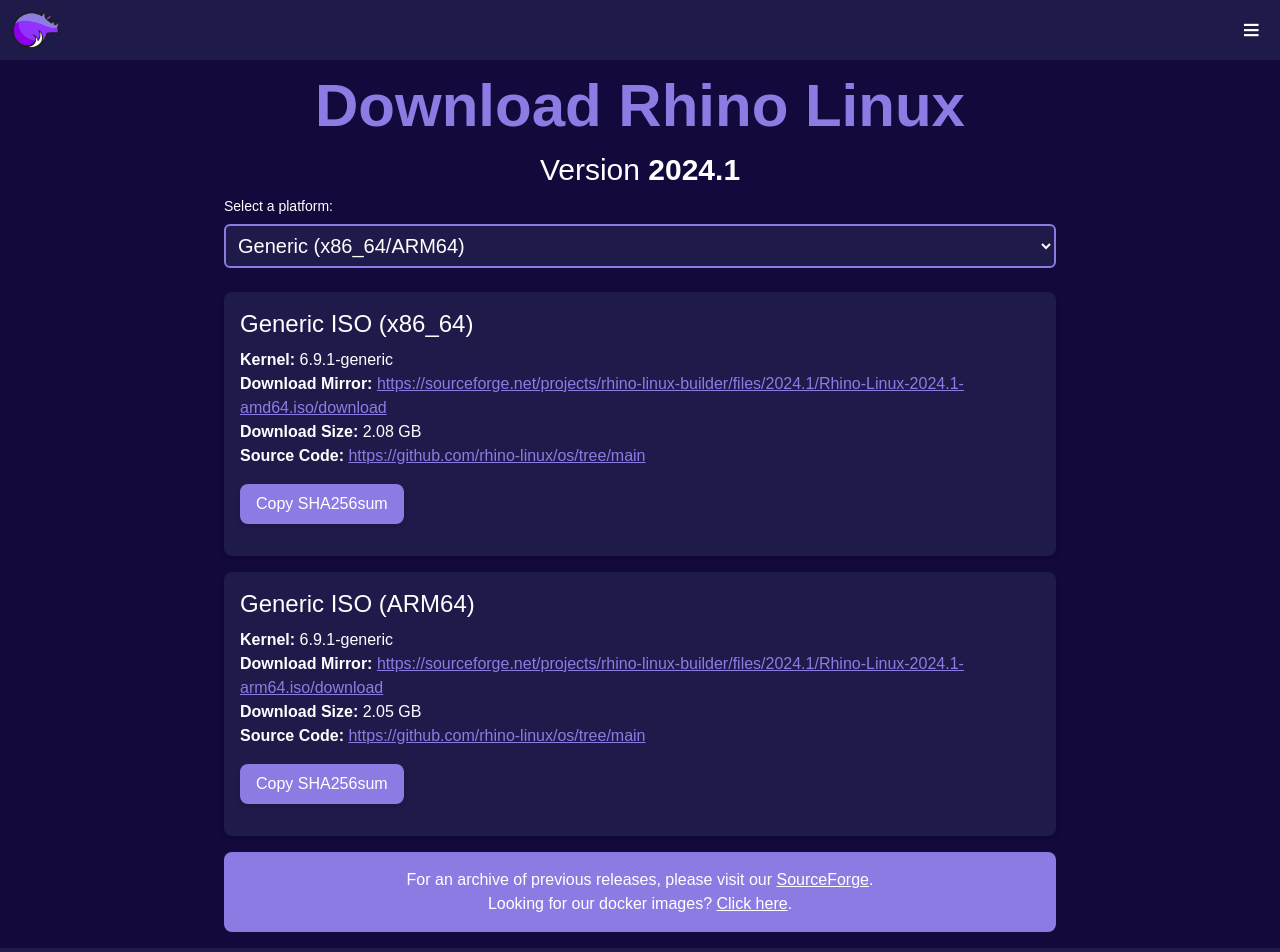
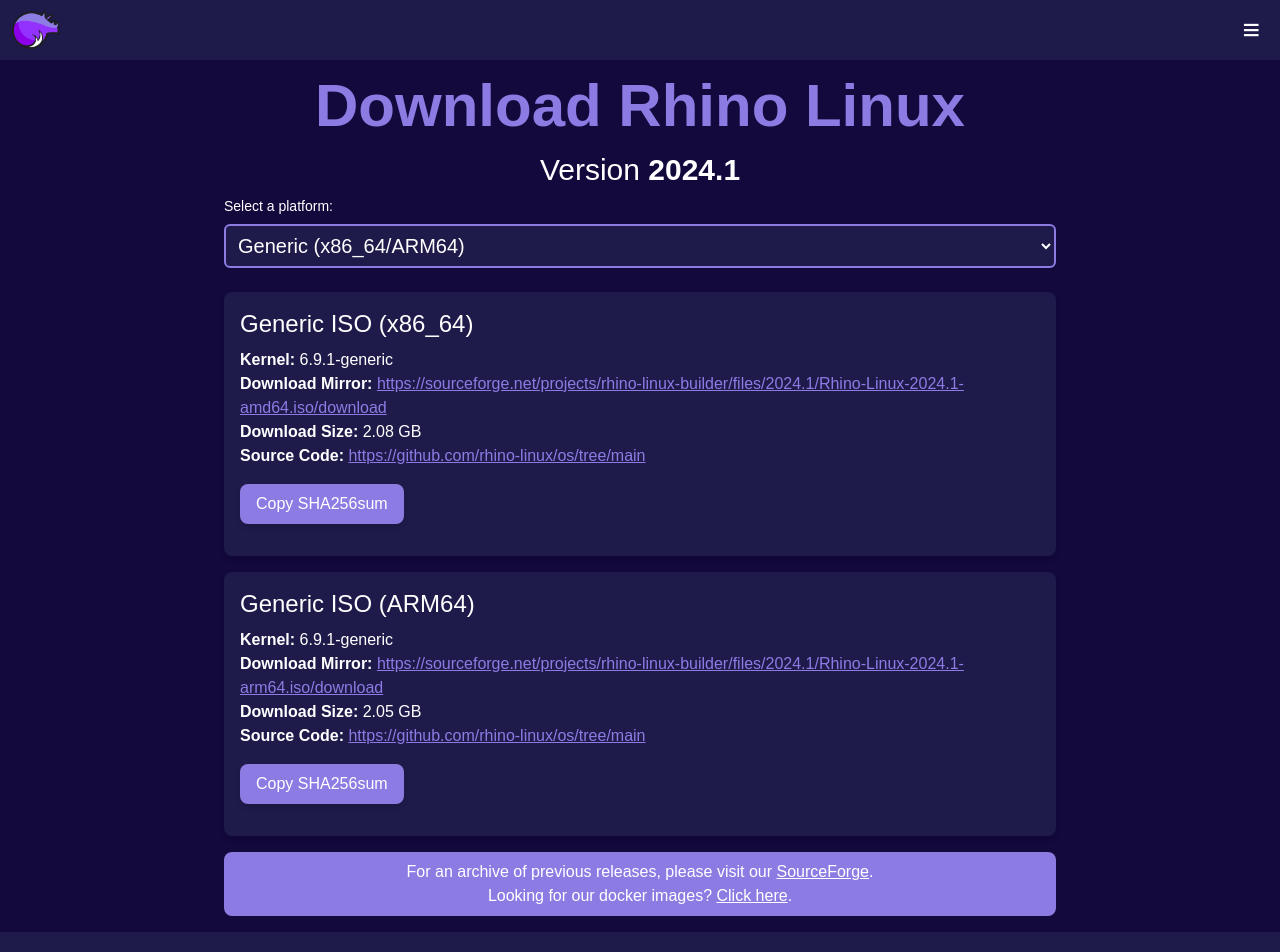
Before and after one commit to rhino-linux/website, a Next.js app: page /download in a window 1280 px wide. Shown: the top 952 px of the page. Built offline with nearby package versions, Linux system fonts and the light colour scheme.

Commit message:
Make download banner slimmer

```diff
--- a/src/components/download/banner.jsx
+++ b/src/components/download/banner.jsx
@@ -2,7 +2,7 @@
 
 function Banner() {
     return (
-        <div className="rounded-lg m-auto w-full p-4 bg-rhino-purple text-white text-center mt-0 mb-4">
+        <div className="rounded-lg m-auto w-full p-2 bg-rhino-purple text-white text-center mt-0 mb-4">
             <p className="md:mb-0 mb-4">For an archive of previous releases, please visit our <a href="https://sourceforge.net/projects/rhino-linux-builder/files/" className="underline">SourceForge</a>.</p>
             <p>Looking for our docker images? <a href="https://rhinolinux.org/wiki-docker.html" className="underline">Click here</a>.</p>
         </div>
```
